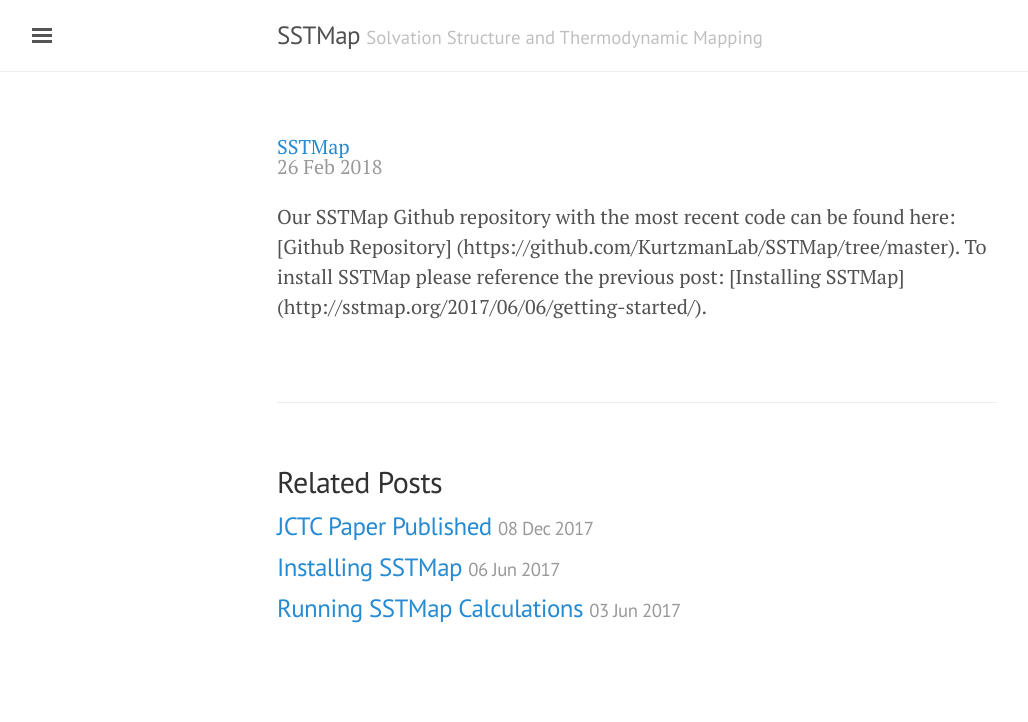
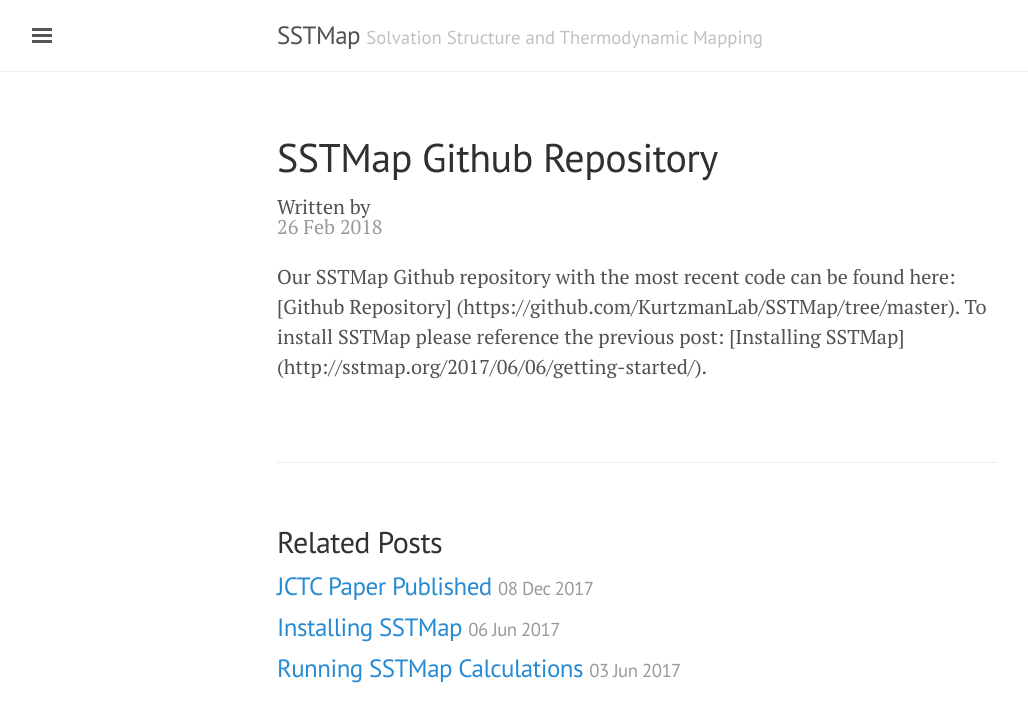
Before and after one commit to KurtzmanLab/SSTMap, a Jekyll site: the page built from _posts/2018-02-26-GithubLink.md, in a window 1280 px wide. Shown: the top 722 px of the page, without its empty margins (3-1031 px from the left). Built offline with Jekyll 4.4.1, drawn with Linux system fonts in a browser that asks for light colours; our own code applies the rules of GitHub Pages for plain Markdown files; some of the changed lines change nothing that is shown.

Commit message:
Update 2018-02-26-GithubLink.md

```diff
--- a/_posts/2018-02-26-GithubLink.md
+++ b/_posts/2018-02-26-GithubLink.md
@@ -1,7 +1,7 @@
 ---
 layout: post
 author: Steven Ramsey
-title: [SSTMap Github Repository] (https://github.com/KurtzmanLab/SSTMap/tree/master)
+title: SSTMap Github Repository
 date: 2018-02-26
 published: true
 ---
```
